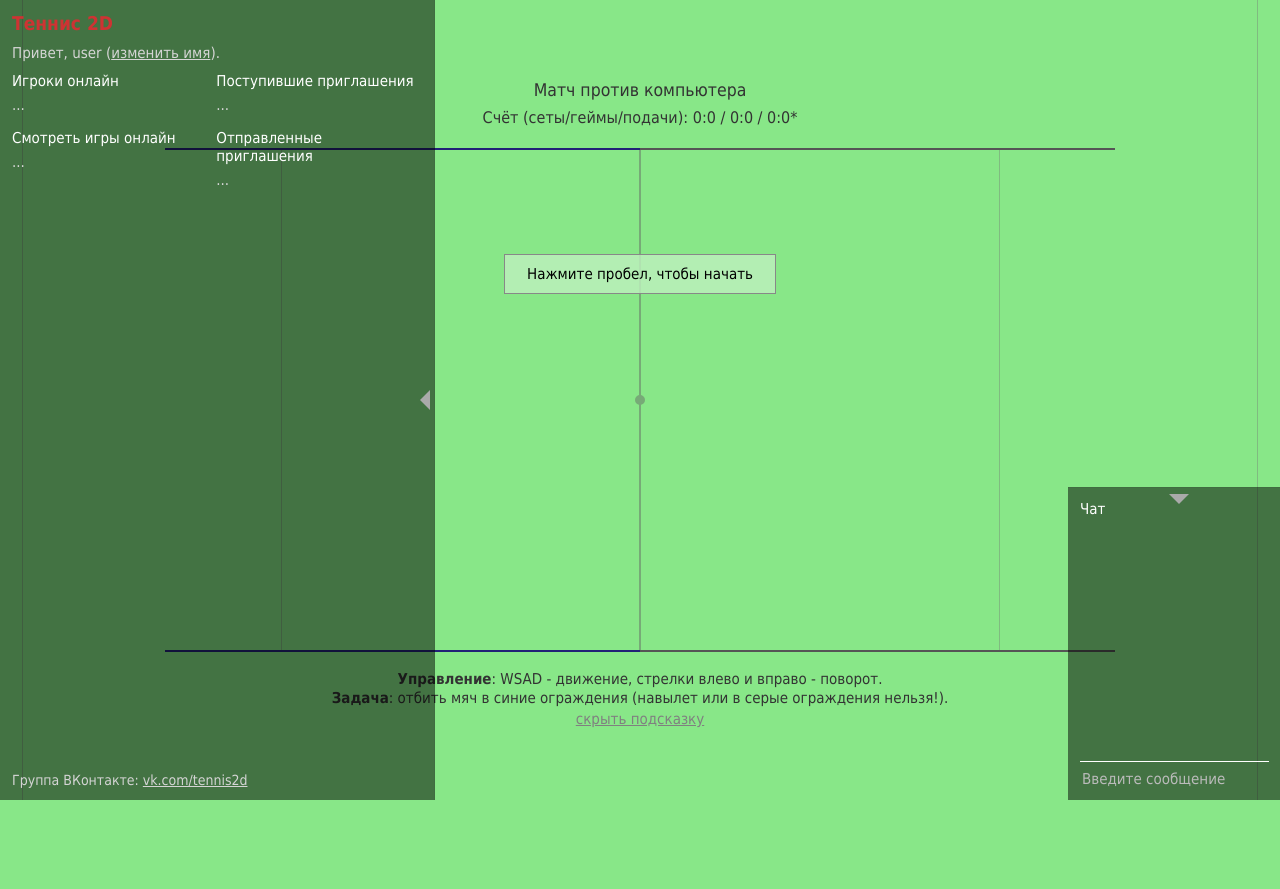
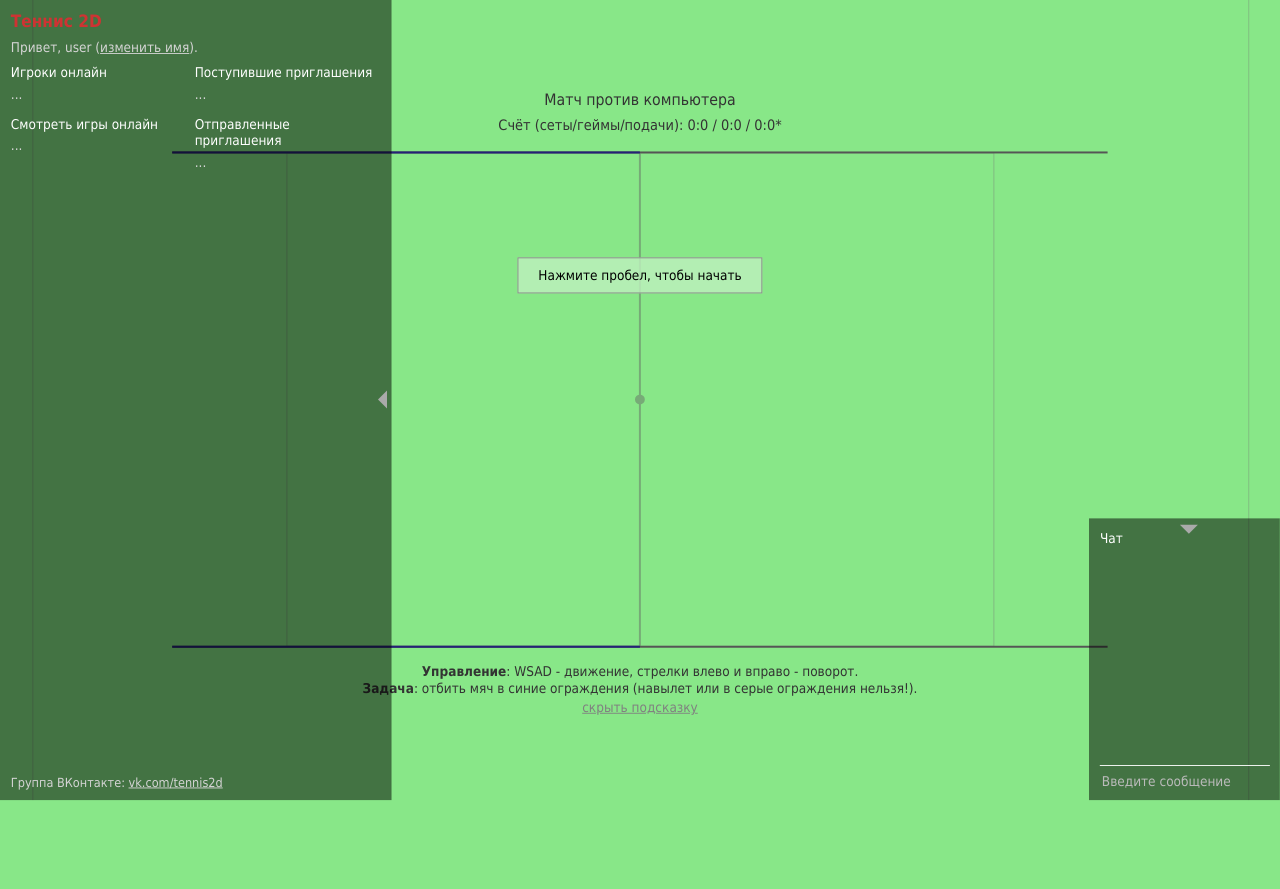
Before and after one commit to thelv/tennis_js, a PHP site: page / in a window 1280 px wide. Before the commit the page ends 800 px from the top, so only its background shows below. Run offline with PHP 8.4, Linux system fonts and the light colour scheme.

Commit message:
resize field, stable

```diff
--- a/index.php
+++ b/index.php
@@ -1,66 +1,3 @@
-	<script>
-		/* this is a partually port from as3 so this is a mess */
-		Game=
-		{
-			Rally:
-			{
-				Ball:
-				{
-					BallCollisions: {}, BallEval: {}
-				},
-				Player:
-				{
-					PlayerCollisions: {}, PlayerEvalA: {}, PlayerEvalXY: {}, KeyHandler: {}
-				},
-				Referee: {},
-				Scale: {},
-				Time: {},
-				Timer: {},
-				BorderLines: {},
-				FieldLines: {},
-				ServeLines: {},
-				MiddleLines: {MiddleLine: {}}
-			},
-			Referee: {},
-			Wait: {},
-		};
-		NetworkClient={};
-	</script>
-	<!-- <script src='classes/Main.as'></script>
-	<script src='classes/MainView.as'></script>
-	<script src='classes/MathLib.as'></script>
-	<script src='classes/View.as'></script>
-	<script src='classes/NetworkClient/NetworkClient.as'></script>
-	<script src='classes/Game/Game.as'></script>
-	<script src='classes/Game/GameView.as'></script>
-	<script src='classes/Game/Rally/Rally.as'></script>
-	<script src='classes/Game/Rally/Ball/Ball.as'></script>
-	<script src='classes/Game/Rally/Ball/BallView.as'></script>
-	<script src='classes/Game/Rally/Ball/BallCollisions/BallCollisions.as'></script>
-	<script src='classes/Game/Rally/Ball/BallEval/BallEval.as'></script>
-	<script src='classes/Game/Rally/Player/Player.as'></script>
-	<script src='classes/Game/Rally/Player/PlayerView.as'></script>
-	<script src='classes/Game/Rally/Player/LocalPlayer.as'></script>
-	<script src='classes/Game/Rally/Player/RemotePlayer.as'></script>
-	<script src='classes/Game/Rally/Player/PlayerCollisions/PlayerCollisions.as'></script>
-	<script src='classes/Game/Rally/Player/PlayerEvalA/PlayerEvalA.as'></script>
-	<script src='classes/Game/Rally/Player/PlayerEvalXY/PlayerEvalXY.as'></script>
-	<script src='classes/Game/Rally/Player/KeyHandler/KeyHandler.as'></script>
-	<script src='classes/Game/Rally/Referee/Referee.as'></script>
-	<script src='classes/Game/Rally/Scale/Scale.as'></script>
-	<script src='classes/Game/Rally/Time/Time.as'></script>
-	<script src='classes/Game/Rally/Timer/Timer.as'></script>
-	<script src='classes/Game/Rally/BorderLines/BorderLines.as'></script>
-	<script src='classes/Game/Rally/FieldLines/FieldLines.as'></script>
-	<script src='classes/Game/Rally/ServeLines/ServeLines.as'></script>
-	<script src='classes/Game/Rally/MiddleLines/MiddleLines.as'></script>
-	<script src='classes/Game/Rally/MiddleLines/MiddleLine/MiddleLine.as'></script>
-	<script src='classes/Game/Rally/MiddleLines/MiddleLine/MiddleLineView.as'></script>
-	<script src='classes/Game/Referee/Referee.as'></script>
-	<script src='classes/Game/Wait/Wait.as'></script>
-	<script src='classes/Game/Wait/NetworkWait.as'></script>
-	<script src='classes/Game/Wait/ViewWait.as'></script> -->
-
 <html>
 	<head>
 		<title>Tennis 2D</title>
@@ -69,7 +6,7 @@
 		<style>
 			templates {display:none}
 
-				body {margin: 0; padding: 0}
+			body {margin: 0; padding: 0;}
 			body.lobby_closed #lobby {display: none}
 			body.lobby_closed #lobby_open {display: block}
 			body.help_closed #help {display:none}
@@ -124,12 +61,12 @@
 			#lobby/*:hover*/ h1{color: #ce3333;#d83333;#c92424;;#c33}
 
 			h1 {margin:0px 0px 10px; font-size: 19px; color: #b63333;#a33}
-				#free_players, #invites {display: inline-block; width: 200px;230px; margin-right: 0 10px 0 10px; vertical-align: top}
-				#free_players {width:188px;margin-right:12px}
-				/* #free_players {width:187px; margin-right:12px; border-right:1px solid rgba(200,200,200,0.5)}
-				#free_players {margin-top:2px}
-				#free_players > div:first-child {margin-top:-2px}
-				#free_players > div:last-child {margin-bottom:2px !important}  */
+			#left_lists, #invites {display: inline-block; width: 200px;230px; margin-right: 0 10px 0 10px; vertical-align: top}
+			#left_lists {width:188px;margin-right:12px}
+			/* #left_lists {width:187px; margin-right:12px; border-right:1px solid rgba(200,200,200,0.5)}
+			#left_lists {margin-top:2px}
+			#left_lists > div:first-child {margin-top:-2px}
+			#left_lists > div:last-child {margin-bottom:2px !important}  */
 
 			#help {position: absolute; top: 270px;/*281px;*/269px;267px;262px;260px;270px;259px;267px; left: -310px; width: 620px; text-align: center;color:#333}
 			#help_open {position: absolute; top: 268px;/*281px;*/269px;267px;262px;260px;270px;259px;267px; left: -310px; width: 620px; text-align: center;color:#333; font-weight: normal; font-size: 15px;text-decoration: underline;color: gray; display:none; cursor: pointer}
@@ -145,7 +82,7 @@
 			#help h3 a {font-weight: normal; font-size: 15px;text-decoration: underline;display: none}
 			#help > a {font-weight: normal; font-size: 15px;text-decoration: underline;color: gray;margin-top: 3px;3px;display: inline-block}
 
-				#wait{display:flex;margin-left: -136px;position: absolute;align-items: center;justify-content:center;height:253px;bottom:0;}
+			#wait{display:flex;z-index:100;margin-left: -136px;position: absolute;align-items: center;justify-content:center;height:253px;bottom:0;}
 			#wait_ {position-: absolute; width: 250px; padding: 10px; -height: 50px; background: rgba(190, 240, 190, 0.8);#cec; top:/*-120px;*/ -165px;-150px; left: -137px; border: 1px solid #888; text-align: center}
 			#wait #wait_success {color: #595;  margin-bottom: 3px; display: -none}
 			#wait #wait_fail {color: #8f5959;#955;  margin-bottom: 3px; display: -none}
@@ -197,11 +134,45 @@
 
 			#name_change {cursor: pointer; -display:none}
 		</style>
+		<script>
+			var resize=function()
+			{
+				var w=window.innerWidth;
+				var h=window.innerHeight;
+				var bodyScale=false;
+				if(w<=1366)
+				{
+					bodyScale=0.9;
+					w=w/bodyScale;
+					h=h/bodyScale;
+				}
+
+				var scale=Math.min((h-200)/504, w/1300);
+				var scaleMargin=parseInt((scale-1)*504/2);
+				var style=document.createElement('style');
+				style.innerHTML='\
+					#game_network_head {margin-top:'+(-scaleMargin)+'px}\
+					#field {transform:scale('+scale+')}\
+					#border_out {width:'+(1234*scale)+'px; margin-left:-'+(1234/2*scale)+'px}\
+					#help, #help_open {margin-top:'+scaleMargin+'px}\
+					#wait {height:'+parseInt(253*scale)+'px}\
+				';
+				if(bodyScale)
+				{
+					style.innerHTML+='body {transform: scale(0.9); transform-origin:0 0; height:111.111111%; width: 111.111111%}';
+				}
+				else
+				{
+					style.innerHTML+='body {transform: scale(1); transform-origin:0 0; height:auto; width: auto}';
+				}
+				document.head.append(style);
+			}
+			resize();
+		</script>
 	</head>
 	<body>
 		<script>
 			if(localStorage.helpClosed){document.body.classList.add('help_closed')};
-				//document.getElementById('help_cont').style.display='block';
 		</script>
 		<div id=new_window_opened>
 			<div>Вы открыли сайт в новой вкладке, идите теперь туда.</div>
@@ -217,62 +188,35 @@
 				Реальные данные аккаунта будут скрыты. -->
 				Привет, <span id=name>user</span> (<!-- - <div style='display:none;height:5px'></div>--><a id=name_change>изменить имя</a><!--, <a>выйти</a>-->).
 			</div>
-				<div id=free_players><div>Игроки онлайн</div>
+			<div id=left_lists>
+				<div id=free_players>
+					<div>Игроки онлайн</div>
 					<div class=list id=users_free_list style=''>
 						...
 					</div>
-
-					Смотреть игры онлайн
+				</div>
+				<div>
+					<div>Смотреть игры онлайн</div>
 					<div class=list id=users_not_free_list style=''>
 						...
+					</div>
 				</div>
 			</div>
 			<div id=invites>
 				<div id=invites_to_me>Поступившие приглашения</div>
 				<div class=list  id=users_invites_from_list style=''>
-					<!-- <a>thelv</a> <br>
-					<a>thelv</a> <br>
-					<a>thelv</a> <br>
-					<a>thelv</a> <br>
-					<a>thelv</a> <br>-->
-					<span style='line-height-:18px'>...</span>
+					...
 				</div>
 				<div id=invites_from_me>Отправленные приглашения</div>
 				<div class=list id=users_invites_who_list style=''>
-					<span style='line-height-:18px'>...</span>
-					<!-- <a>thelv</a> <br>
-					<a>thelv</a> <br>
-					<a>thelv</a> <br>--></div>
+					...
+				</div>
 			</div>
 		</div>
 		<div id=lobby_open>
 			<div></div>
 		</div>
 		<div id=game_leave>выйти из игры</div>
-			<!-- <div id=chat>
-				<div id=chat_close style=''></div>
-				<input type=text placeholder='Введите сообщение' />
-				<div class=message>
-					<u>thelv</u>:
-
-						вот эта подача была збс
-
-				</div>
-				<div class=message>
-					<u>susaNin</u>:
-
-						ну не понимаю как крутить
-
-				</div>
-				<div class=message>
-					<u>thelvs</u>:
-					да не, просто
-
-
-				</div>
-
-
-			</div> -->
 		<div id=chat class=chat2>
 			<div style='display:none;position:absolute; left-:120px;4px;right:7px;top:9px;background: -2px 0 url(img/menu.png) no-repeat;width:10px;height:30px;background-size:14px;40px 25px; cursor:pointer'></div>
 			<div id=chat_head style='color:#fff'>Чат</div>
@@ -285,6 +229,29 @@
 		</div>
 		<div id=page_game>
 			<div id=center>
+				<div id=wait>
+					<div id=wait_>
+						<div id=wait_success>Вы выиграли очко.</div>
+						<div id=wait_fail>Вы проиграли очко.</div>
+						<div id=wait_ready>Нажмите пробел, чтобы начать</div>
+						<div id=wait_advice></div>
+					</div>
+				</div>
+				<div id=help>
+					<b>Управление</b>: WSAD - движение, стрелки влево и вправо - поворот.<br>
+					<div style='margin-top:1px'></div><b>Задача</b>: отбить мяч в <span id=help_blue>синие</span> ограждения (навылет или в серые ограждения нельзя!).
+					<a id=help_close>скрыть подсказку</a>
+				</div>
+				<div id=help_open>
+					показать подсказку
+				</div>
+				<div id=game_local_head>
+					Обучение с неподвижным соперником
+				</div>
+				<div id=game_network_head>
+					<div class=_caption>Матч против компьютера </div>
+					<div id=score>Счёт (сеты/геймы/подачи): 0:0 / 0:0 / 0:0*</div>
+				</div>
 				<div id=field>
 					<div id=border_net>
 					</div>
@@ -298,60 +265,15 @@
 					</div>
 					<div id=border_start>
 					</div>
-						<div id=wait>
-							<div id=wait_>
-								<div id=wait_success>Вы выиграли очко.</div>
-								<div id=wait_fail>Вы проиграли очко.</div>
-								<div id=wait_ready>Нажмите пробел, чтобы начать</div>
-								<div id=wait_advice></div>
-								<!-- <b>Вы выиграли очко.</b>  -->
-								<!-- Нажмите пробел, если готовы.<br>
-								Соперник не готов.<br>
-								<!-- Нажмите ESC, чтобы выйти из игры.<br> -->
-								<!-- <span>Совет: набегайте на мяч под углом, чтобы придать ему вращение.</span> -->
-								<!-- <span>Совет: если мяч от соперника летит прямиком в аут, не отбивайте его.</span> -->
-							</div>
-						</div>
-						<!-- <div id=help_cont style='display:none'> -->
-							<div id=help>
-								<!--<h3>Как играть <a>скрыть</a></h3>-->
-								<b>Управление</b>: WSAD - движение, стрелки влево и вправо - поворот.<br>
-								<div style='margin-top:1px'></div><b>Задача</b>: отбить мяч в <span id=help_blue>синие</span> ограждения (навылет или в серые ограждения нельзя!).
-								<a id=help_close>скрыть подсказку</a>
-							</div>
-							<div id=help_open>
-								показать подсказку
-							</div>
-						<!-- </div> -->
-						<div id=game_local_head>
-							Обучение с неподвижным соперником
-							<!-- Матч с petronya --><!-- (41 игр)-->
-							<!-- <div id=score>Счет (сеты/геймы/подачи): 0:1 / 2:3 / 5:6*</div> -->
-						</div>
-						<div id=game_network_head>
-							<div class=_caption>Матч против компьютера </div>
-							<div id=score>Счёт (сеты/геймы/подачи): 0:0 / 0:0 / 0:0*</div>
-							<!-- Матч с petronya --><!-- (41 игр)-->
-							<!-- <div id=score>Счет (сеты/геймы/подачи): 0:1 / 2:3 / 5:6*</div> -->
-						</div>
 				</div>
 			</div>
 		</div>
 		<templates>
 			<div class=chat_message>
-					<span class=_name>
-						<!-- -->
-					</span>:
-					<span class=_text>
-						<!-- -->
-					</span>
+				<span class=_name></span>: <span class=_text></span>
 			</div>
 		</templates>
-			<script>
-				//if(localStorage.helpClosed){document.body.classNames.add('help_closed')};
-				//document.getElementById('help_cont').style.display='block';
-			</script>
-			<script src='js/main.php?24<?php //echo rand(0, 1000000); ?>'></script>
+		<script src='js/main.php?28<?php //echo rand(0, 1000000); ?>'></script>
 		<!-- Yandex.Metrika counter -->
 		<script type="text/javascript" >
 		   (function(m,e,t,r,i,k,a){m[i]=m[i]||function(){(m[i].a=m[i].a||[]).push(arguments)};
@@ -361,7 +283,8 @@
 		   ym(64682380, "init", {
 				clickmap:true,
 				trackLinks:true,
-					accurateTrackBounce:true
+				accurateTrackBounce:true,
+				webvisor:true
 		   });
 		</script>
 		<noscript><div><img src="https://mc.yandex.ru/watch/64682380" style="position:absolute; left:-9999px;" alt="" /></div></noscript>
@@ -372,28 +295,7 @@
 		  window.dataLayer = window.dataLayer || [];
 		  function gtag(){dataLayer.push(arguments);}
 		  gtag('js', new Date());
-
 		  gtag('config', 'UA-168648886-1');
 		</script>
 	</body>
 </html>
-	<!--
-
-
-
-
-			$a='game=0, whoServe=0, score=0, scoreLimits=0, scoreAdv=0, scoreInc=0, winner=-1, setsNumber=-1, view=0;';
-
-			preg_match_all('/(\w*)=.*[,;]\s*/iU', $a, $m);
-
-			//print_r($m);
-
-			$s='';
-			foreach($m[1] as $v)
-			{
-				$s.="\nget ".$v."(){return ".$v.";}, set ".$v."(a){".$v."=a;},";
-			}
-
-			echo $s;
-
-	-->
--- a/js/main.php
+++ b/js/main.php
@@ -1,6 +1,7 @@
 <?php
 	header("Cache-control: public");
 	header("Expires: " . gmdate("D, d M Y H:i:s", time() + 60*60*24) . " GMT");
+	echo "\n\n"; readfile('main.js');
 	echo "\n\n"; readfile('../classes/Main.as');
 	echo "\n\n"; readfile('../classes/MainView.as');
 	echo "\n\n"; readfile('../classes/MathLib.as');
@@ -36,5 +37,4 @@
 	echo "\n\n"; readfile('../classes/Game/Wait/Wait.as');
 	echo "\n\n"; readfile('../classes/Game/Wait/NetworkWait.as');
 	echo "\n\n"; readfile('../classes/Game/Wait/ViewWait.as');
-	echo "\n\n"; readfile('main.js');
 ?>
```
Also changed, not shown: js/main.js (+30 -0 lines), 2 other files. Lines whose indentation alone changed are shown as unchanged.
